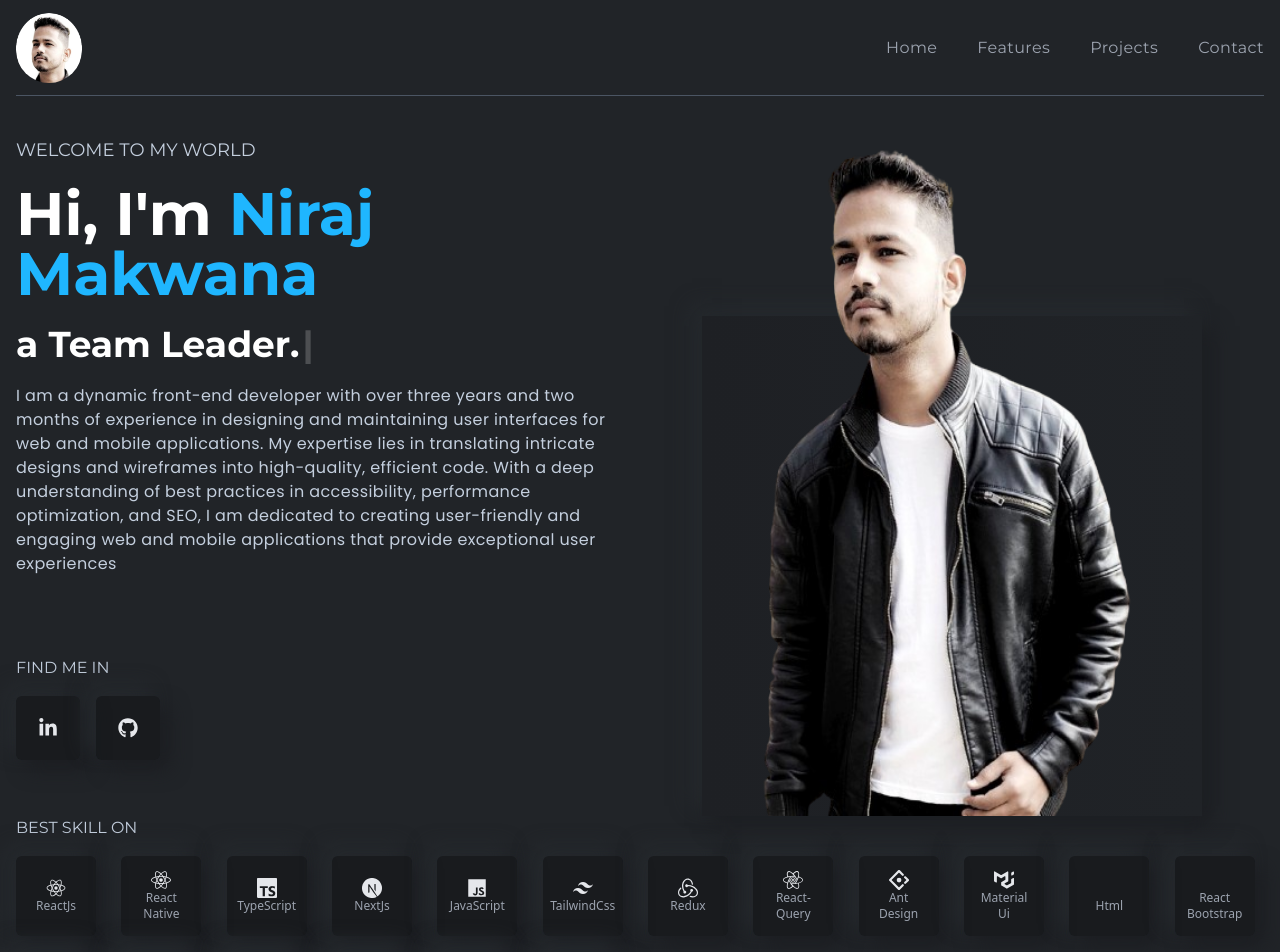
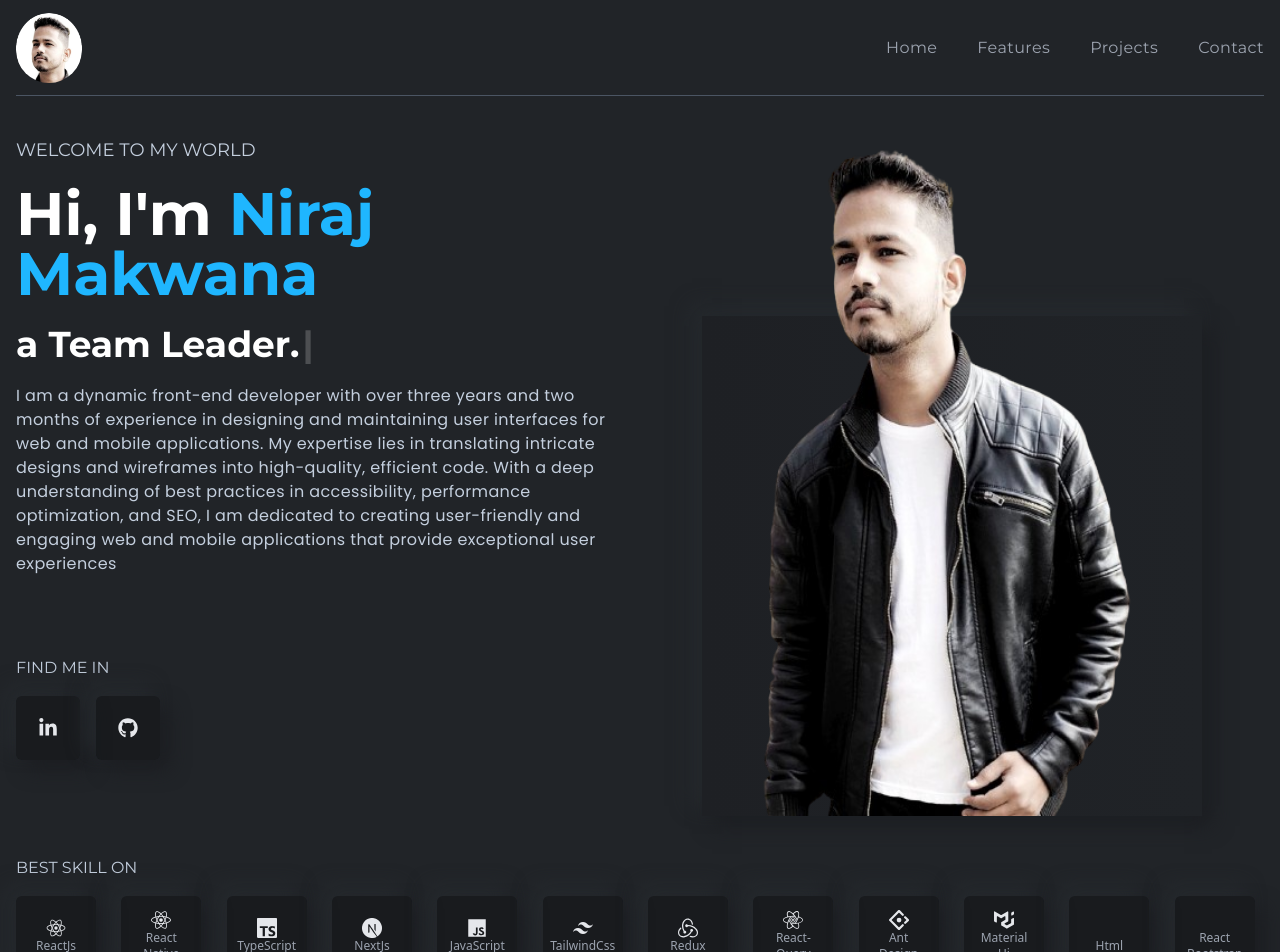
Before and after one commit to Nirajmakwana/portfolio, a React (Create React App) app: page / in a window 1280 px wide. Shown: the top 952 px of the page. Built offline with nearby package versions, Linux system fonts and the light colour scheme; some icons are missing.

Commit message:
fix design issue

```diff
--- a/src/components/banner/Banner.js
+++ b/src/components/banner/Banner.js
@@ -14,7 +14,7 @@ const Banner = () => {
     </section>
     <div className="flex flex-col xl:flex-row gap-6 lgl:gap-0 justify-between">
         <div className='w-full'>
-          <h2 className="text-base uppercase font-titleFont mb-4">
+          <h2 className="text-base uppercase font-titleFont xs:mt-10 mb-4">
             BEST SKILL ON
           </h2>
           <div className="grid xs:grid-cols-3  md:grid-cols-4 mdl:grid-cols-5 lgl:grid-cols-12 gap-4">
```
